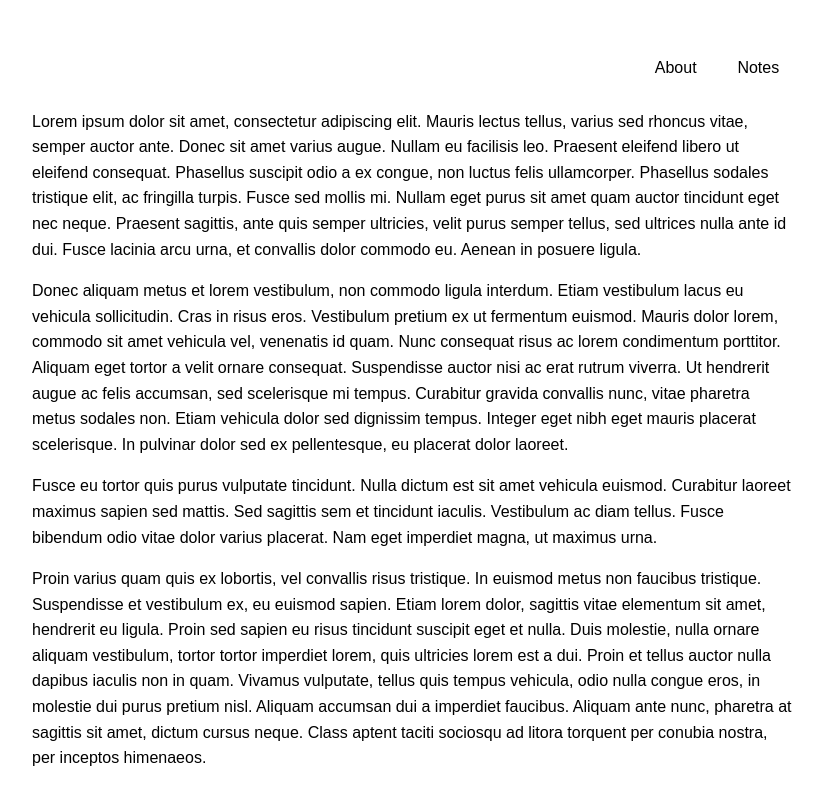
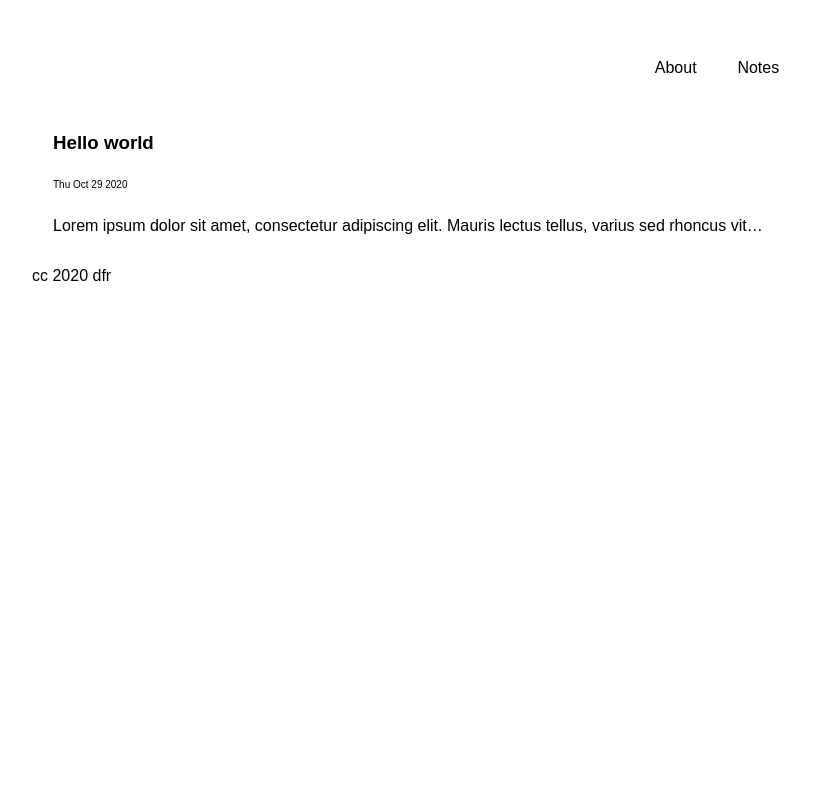
Before and after one commit to dfrico/dfr-web, a Next.js app: page / in a window 1280 px wide. Shown: the top 791 px of the page, without its empty margins (228-1051 px from the left). Built offline with nearby package versions, Linux system fonts and the light colour scheme.

Commit message:
Posts preview w/ basic cards

```diff
--- /dev/null
+++ b/components/card/card.jsx
@@ -0,0 +1,21 @@
+import styles from './card.module.scss';
+
+function Card({
+  title,
+  date,
+  body,
+  previewImage,
+}) {
+  return (<article className={styles.postCard}>
+    <div className={styles.cardPreview}>
+      <h3>{title}</h3>
+      <p className={styles.date}>{new Date(date).toDateString()}</p>
+      <div className={styles.textBody}>
+        {body}
+      </div>
+    </div>
+    {previewImage && <img src={previewImage} />}
+  </article>)
+}
+
+export default Card;
--- /dev/null
+++ b/components/card/card.module.scss
@@ -0,0 +1,33 @@
+.postCard {
+  display: flex;
+  width: 100%;
+  height: 170px;
+  border: 0.5px solid white;
+  border-radius: 5px;
+  padding: 20px;
+
+  .cardPreview {
+    display: flex;
+    flex-direction: column;
+    height: 100%;
+    width: 100%;
+    overflow: hidden;
+
+    .date {
+      font-size: 10px;
+      margin: 4px 0;
+    }
+
+    .textBody {
+      flex-grow: 1;
+
+      p {
+        white-space: nowrap;
+        overflow-y: hidden;
+        text-overflow: ellipsis;
+      }
+    }
+  }
+
+
+}
--- /dev/null
+++ b/components/card/index.js
@@ -0,0 +1 @@
+export { default } from './card';
--- /dev/null
+++ b/components/main-preview/index.js
@@ -0,0 +1 @@
+export { default } from './preview';
--- /dev/null
+++ b/components/main-preview/posts.json
@@ -0,0 +1,3 @@
+[
+  "hello-world.js"
+]
--- /dev/null
+++ b/components/main-preview/preview.jsx
@@ -0,0 +1,25 @@
+import posts from "./posts.json";
+import Card from "../card";
+
+// TODO: move to CMS
+import post from '../../posts/hello-world';
+
+function Preview() {
+  return (
+    <>
+      {posts.map((p) => {
+        return (
+          <Card
+            title={post.title}
+            date={post.date}
+            key={post.title}
+            body={post.body}
+            previewImage={post.previewImage}
+          />
+        );
+      })}
+    </>
+  );
+}
+
+export default Preview;
--- a/pages/index.js
+++ b/pages/index.js
@@ -2,7 +2,7 @@ import React, { useEffect } from "react";
 import Head from "next/head";
 import Header from '../components/header';
 import Cursor from "../components/cursor";
-import Placeholder from "../components/placeholder";
+import Preview from "../components/main-preview";
 import Footer from "../components/footer";
 
 export default function Home() {
@@ -15,7 +15,7 @@ export default function Home() {
 
       <main>
         <Header />
-        <Placeholder />
+        <Preview />
         <Cursor />
         <Footer />
       </main>
--- /dev/null
+++ b/posts/hello-world.js
@@ -0,0 +1,11 @@
+import React from 'react';
+import Placeholder from '../components/placeholder';
+
+export default ({
+  title: "Hello world",
+  date: "Thu Oct 29 2020",
+  body: (<>
+    <Placeholder />
+  </>),
+  previewImage: ""
+})
```
